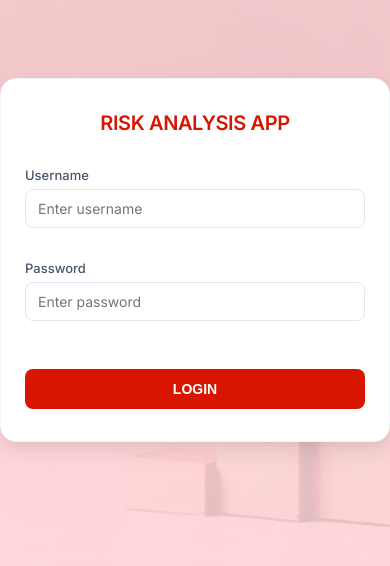
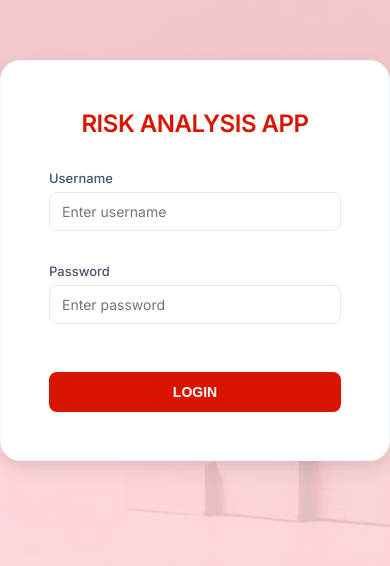
Before and after one commit to Anandarup2101/risk-frontend, a React (Create React App) app: page /login in a window 390 px wide. Shown: the part 162-728 px from the top of the page. Built offline with nearby package versions, Linux system fonts and the light colour scheme.

Commit message:
fix deploy

```diff
--- a/src/pages/LoginPage.css
+++ b/src/pages/LoginPage.css
@@ -1,9 +1,19 @@
+/* -----------------------------
+   GLOBAL (SCROLL CONTROL)
+----------------------------- */
+
+.no-scroll {
+  overflow: hidden;
+}
+
 /* -----------------------------
    LOGIN PAGE CONTAINER
 ----------------------------- */
 
 .login-container {
-  min-height: 100vh;
+  height: 100vh;
+  width: 100%;
+
   display: flex;
   align-items: center;
   justify-content: center;
@@ -16,6 +26,7 @@
   background-size: cover;
   background-position: center;
   background-repeat: no-repeat;
+  background-attachment: fixed;
 }
 
 /* -----------------------------
@@ -43,7 +54,7 @@
 .login-title {
   text-align: center;
   margin-bottom: 32px;
-  color: #D71500; /* JNJ Red */
+  color: #D71500;
   font-size: 24px;
   font-weight: 600;
   letter-spacing: -0.02em;
@@ -65,8 +76,6 @@
   font-weight: 500;
 }
 
-/* INPUT */
-
 .form-input {
   width: 100%;
   padding: 10px 12px;
@@ -75,7 +84,6 @@
 
   font-size: 14px;
   outline: none;
-
   transition: all 0.2s ease;
 }
 
@@ -124,18 +132,3 @@
   margin-bottom: 12px;
   text-align: center;
 }
-
-/* -----------------------------
-   RESPONSIVE
------------------------------ */
-
-@media (max-width: 480px) {
-  .login-card {
-    padding: 32px 24px;
-    border-radius: 16px;
-  }
-
-  .login-title {
-    font-size: 20px;
-  }
-}
--- a/src/pages/LoginPage.js
+++ b/src/pages/LoginPage.js
@@ -1,15 +1,24 @@
-import React, { useState } from 'react';
-import { useNavigate } from 'react-router-dom'; // 1. ADD THIS IMPORT
+import React, { useState, useEffect } from 'react';
+import { useNavigate } from 'react-router-dom';
 import api from '../api';
 import './LoginPage.css';
 
 function LoginPage({ onLogin }) {
-  const navigate = useNavigate(); // 2. INITIALIZE HOOK
+  const navigate = useNavigate();
 
   const [username, setUsername] = useState('');
   const [password, setPassword] = useState('');
   const [error, setError] = useState('');
   const [loading, setLoading] = useState(false);
+
+  // 🔥 Disable scroll ONLY on login page
+  useEffect(() => {
+    document.body.classList.add("no-scroll");
+
+    return () => {
+      document.body.classList.remove("no-scroll");
+    };
+  }, []);
 
   const handleLogin = async (e) => {
     e.preventDefault();
@@ -26,10 +35,7 @@ function LoginPage({ onLogin }) {
 
       onLogin();
 
-      // 3. REDIRECT TO DASHBOARD
-      // navigate('/dashboard');
       navigate('/');
-
     } catch (err) {
       setError(err.response?.data?.detail || 'Invalid credentials');
     } finally {
@@ -41,6 +47,7 @@ function LoginPage({ onLogin }) {
     <div className="login-container">
       <div className="login-card">
         <h1 className="login-title">RISK ANALYSIS APP</h1>
+
         <form onSubmit={handleLogin}>
           <div className="form-group">
             <label>Username</label>
@@ -52,6 +59,7 @@ function LoginPage({ onLogin }) {
               placeholder="Enter username"
             />
           </div>
+
           <div className="form-group">
             <label>Password</label>
             <input
@@ -62,8 +70,14 @@ function LoginPage({ onLogin }) {
               placeholder="Enter password"
             />
           </div>
+
           {error && <div className="error-message">{error}</div>}
-          <button type="submit" className="btn-primary login-btn" disabled={loading}>
+
+          <button
+            type="submit"
+            className="login-btn"
+            disabled={loading}
+          >
             {loading ? 'Logging in...' : 'LOGIN'}
           </button>
         </form>
```
